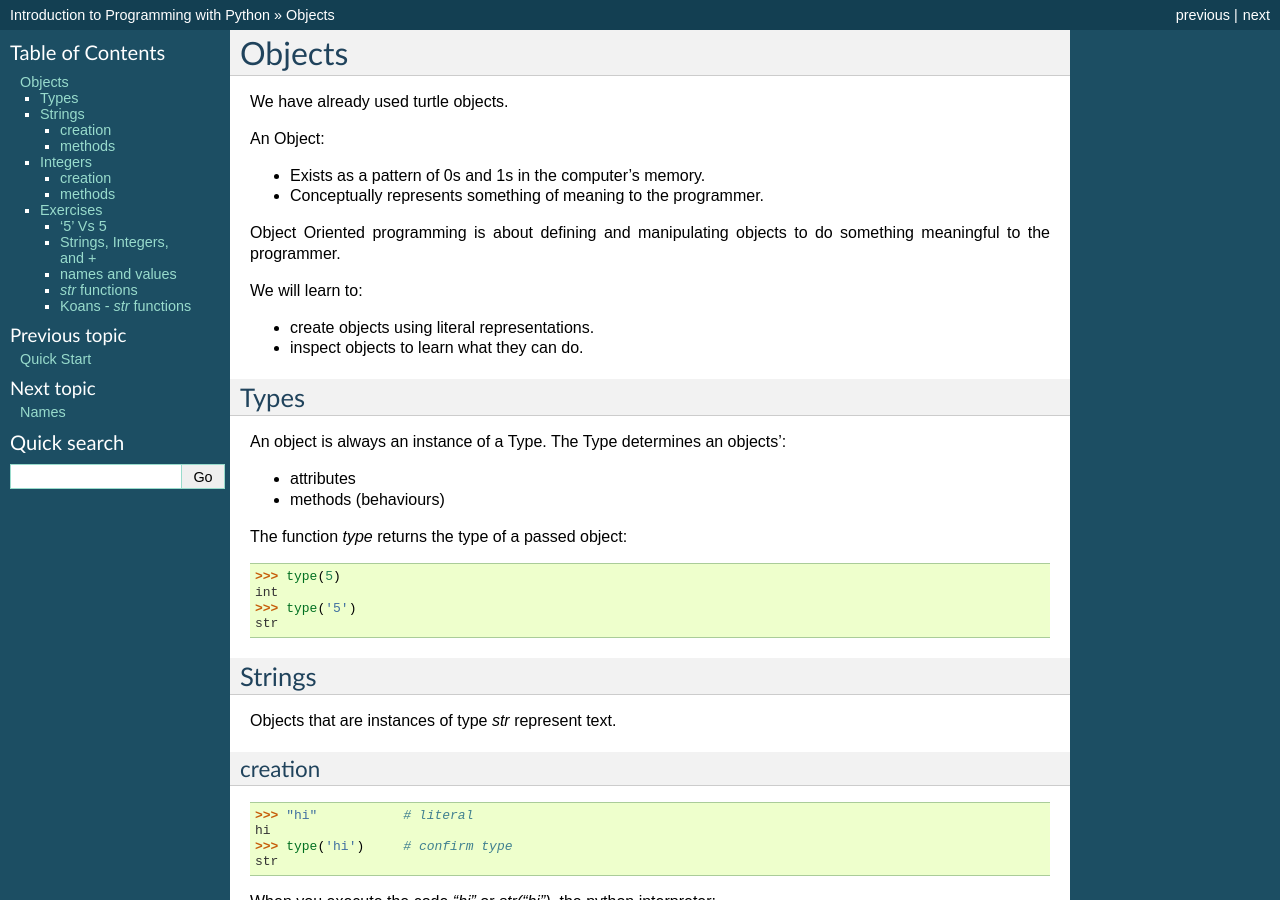
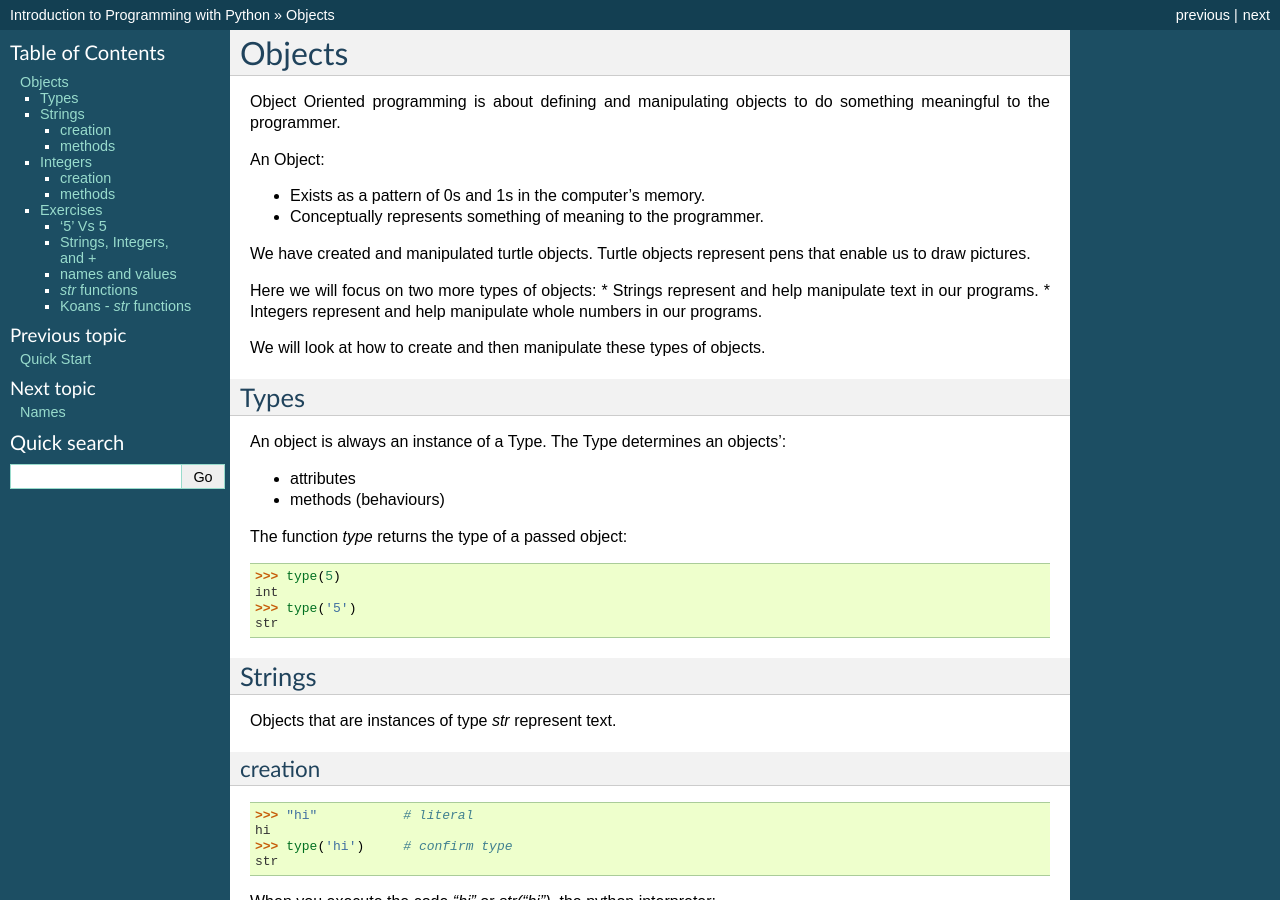
Before and after one commit to gu-lseg/intro-to-programming, a Sphinx documentation site: the page built from source/objects.rst, in a window 1280 px wide and 900 px high. Built offline with Sphinx 7.4.7, drawn with Linux system fonts in a browser that asks for light colours.

Commit message:
better intro

```diff
--- a/source/objects.rst
+++ b/source/objects.rst
@@ -1,20 +1,22 @@
 Objects
 *******
 
-We have already used turtle objects.
+Object Oriented programming is about defining and manipulating objects to do something
+meaningful to the programmer.
 
 An Object:
 
 * Exists as a pattern of 0s and 1s in the computer's memory.
 * Conceptually represents something of meaning to the programmer.
 
-Object Oriented programming is about defining and manipulating objects to do something
-meaningful to the programmer.
+We have created and manipulated turtle objects. Turtle objects represent pens
+that enable us to draw pictures.
 
-We will learn to:
+Here we will focus on two more types of objects:
+* Strings represent and help manipulate text in our programs.
+* Integers represent and help manipulate whole numbers in our programs.
 
-* create objects using literal representations.
-* inspect objects to learn what they can do.
+We will look at how to create and then manipulate these types of objects.
 
 Types
 =====
```
